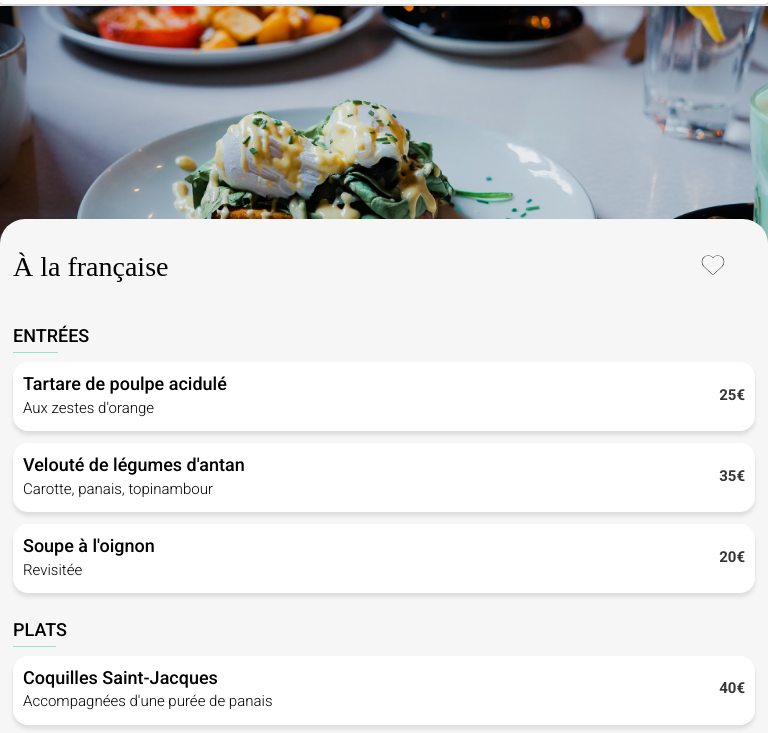
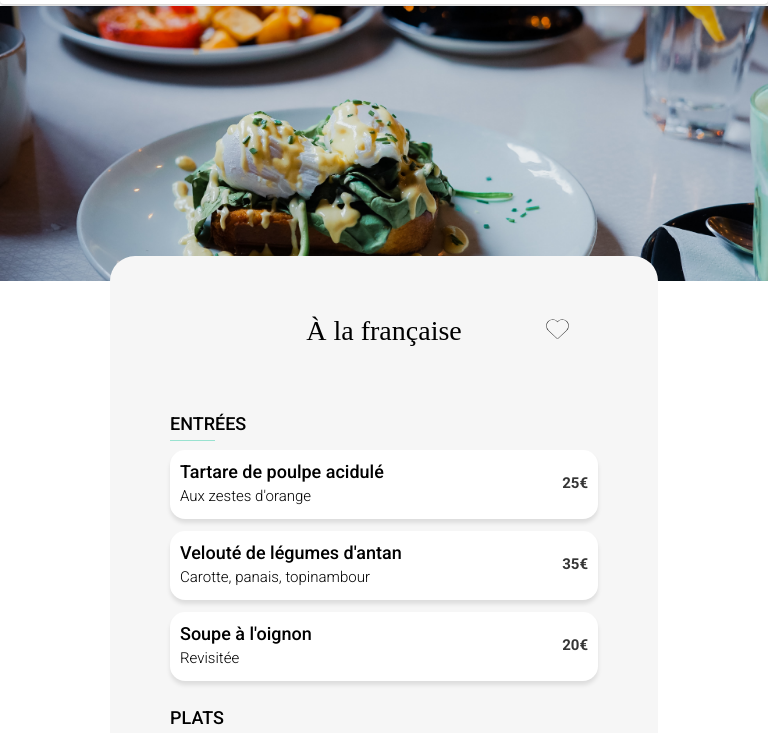
Before and after one commit to naifos60/OH-MY-FOOD-P4, a plain HTML site: page restaurants/a_la_francaise.html in a window 768 px wide. Shown: the part 59-792 px from the top of the page. Drawn offline with Linux system fonts and the light colour scheme; a web font is replaced by a local one.

Commit message:
feature menu media queries  tablette

```diff
--- a/sass/layout/_footer.scss
+++ b/sass/layout/_footer.scss
@@ -66,6 +66,7 @@
         &-title{
             margin-left: 90px;
             margin-right: 30px;
+            margin-top: -7px;
         }
         &-content{
             display: flex;
--- a/sass/pages/menu.scss
+++ b/sass/pages/menu.scss
@@ -213,6 +213,26 @@
 }
 
 /******** Media Queries ********/
+@media (min-width: 768px) and (max-width: 1023px) {
+    .main-container{
+        background: #FFFFFF;
+    }
+    .main-menu{
+        margin: -28px 110px 0;
+    }
+    .content-menu{
+        margin: 0;
+        padding: 40px 60px 0;
+        display: flex;
+        align-items: center;
+        &-icone button{
+            position: relative;
+            top: -57px;
+            right: -175px;
+        }
+    }
+
+}
 @media (min-width: 1024px) {
     .main-container{
         background: #FFFFFF;
```
Also changed, not shown: asset/css/menu.css, asset/css/style.css, 2 other files.
